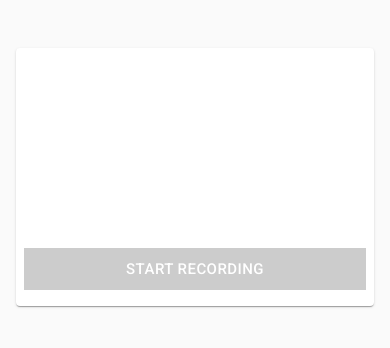
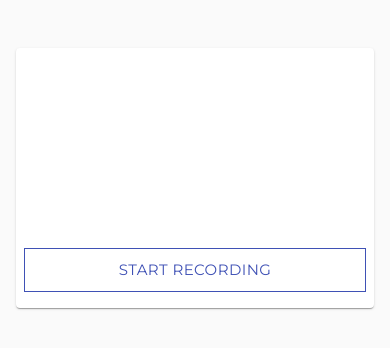
Before and after one commit to ujstha/react-videoRecorder, a React (Create React App) app: page / in a window 390 px wide. Shown: the top 348 px of the page. Built offline with nearby package versions, Linux system fonts and the light colour scheme; no server answers.

Commit message:
some style change

```diff
--- a/src/App.css
+++ b/src/App.css
@@ -1,3 +1,6 @@
+.MuiButton-root {
+  font-family: 'Montserrat', sans-serif;
+}
 .modal {
   border-radius: 0;
   margin: 20% 0;
@@ -33,6 +36,12 @@
   font-size: 2rem;
   padding: .50rem 1.25rem;
 }
+.MuiCardActions-root .MuiButtonBase-root, .MuiCardActions-root .MuiButtonBase-root:focus {
+  margin: .5rem .5rem;
+  border-radius: 0;
+  border: 1px solid #3f51b5;
+  font-family: 'Montserrat', sans-serif;
+}
 @media only screen and (max-width: 1024px) {
   .modal {
     margin-top: 60%;
@@ -40,8 +49,5 @@
   .MuiCardActions-root .MuiButtonBase-root, .MuiCardActions-root .MuiButtonBase-root:focus {
     width: 100%;
     margin: .5rem 0;
-    border-radius: 0;
-    background-color: rgba(0,0,0,.2);
-    color: #fff;
   }
 }
--- a/src/components/VideoRecorder.js
+++ b/src/components/VideoRecorder.js
@@ -167,7 +167,7 @@ class VideoRecorder extends React.Component {
 
   submitVideo = (video) => {
     //console.log(video, 'video');
-    var url = window.location.href+'single';
+    var url = 'https://localhost:5000/single';
     const formData = new FormData();
     formData.append('profile', video, uuid() + '.mp4');
 
@@ -230,7 +230,6 @@ class VideoRecorder extends React.Component {
                 <Alert color={this.state.alertColor} isOpen={this.state.visible} toggle={this.onDismiss}>
                   {this.state.alertIcon}
                   {this.state.alertMessage}
-                  {console.log(process.env.PORT, 'port')}
                 </Alert>
               </ModalBody>
             </Modal>
```
